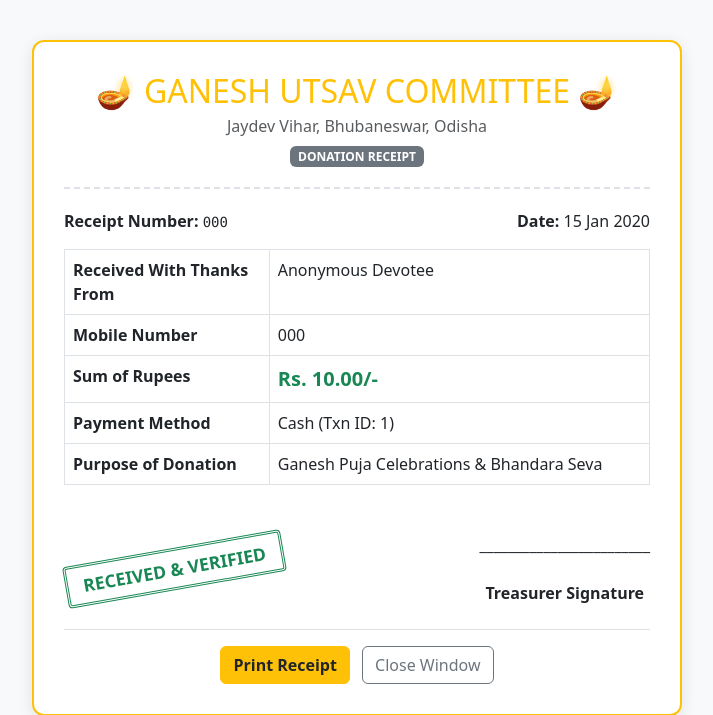
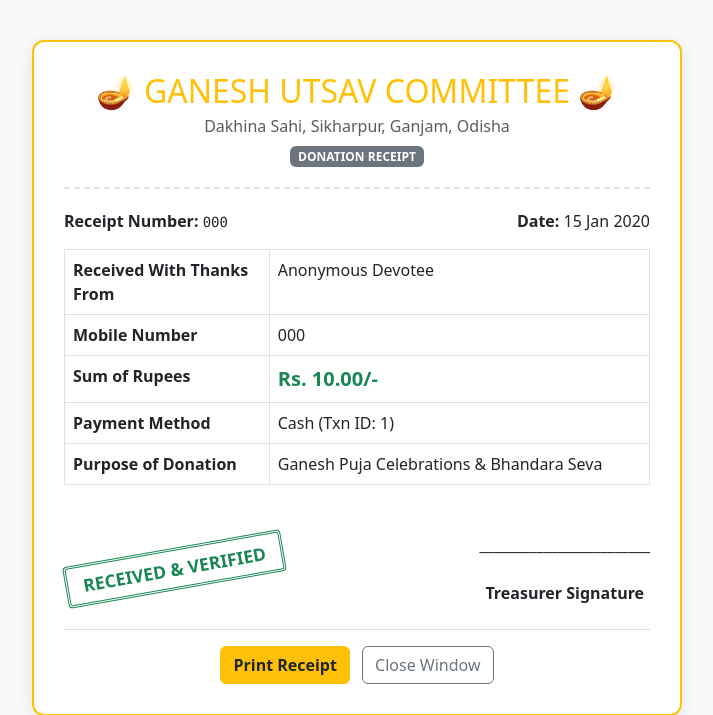
Before and after one commit to Santosh190512/ganesh-puja, a Django app: page /donations/receipt/1/ in a window 1280 px wide. Shown: the top 715 px of the page, without its empty margins (283-996 px from the left). Run offline with Django 5.2, Linux system fonts and the light colour scheme; a user stored in the database is signed in; tables that the repository leaves empty hold one stand-in row (values such as "Sample post").

Commit message:
updated receipt location

```diff
--- a/puja/templates/puja/receipt.html
+++ b/puja/templates/puja/receipt.html
@@ -54,7 +54,7 @@
 <div class="receipt-card">
     <div class="header-section text-center position-relative">
         <h2 class="text-warning mb-1">🪔 GANESH UTSAV COMMITTEE 🪔</h2>
-        <p class="text-muted mb-0">Jaydev Vihar, Bhubaneswar, Odisha</p>
+        <p class="text-muted mb-0">Dakhina Sahi, Sikharpur, Ganjam, Odisha</p>
         <span class="badge bg-secondary mt-2">DONATION RECEIPT</span>
     </div>
 
```
